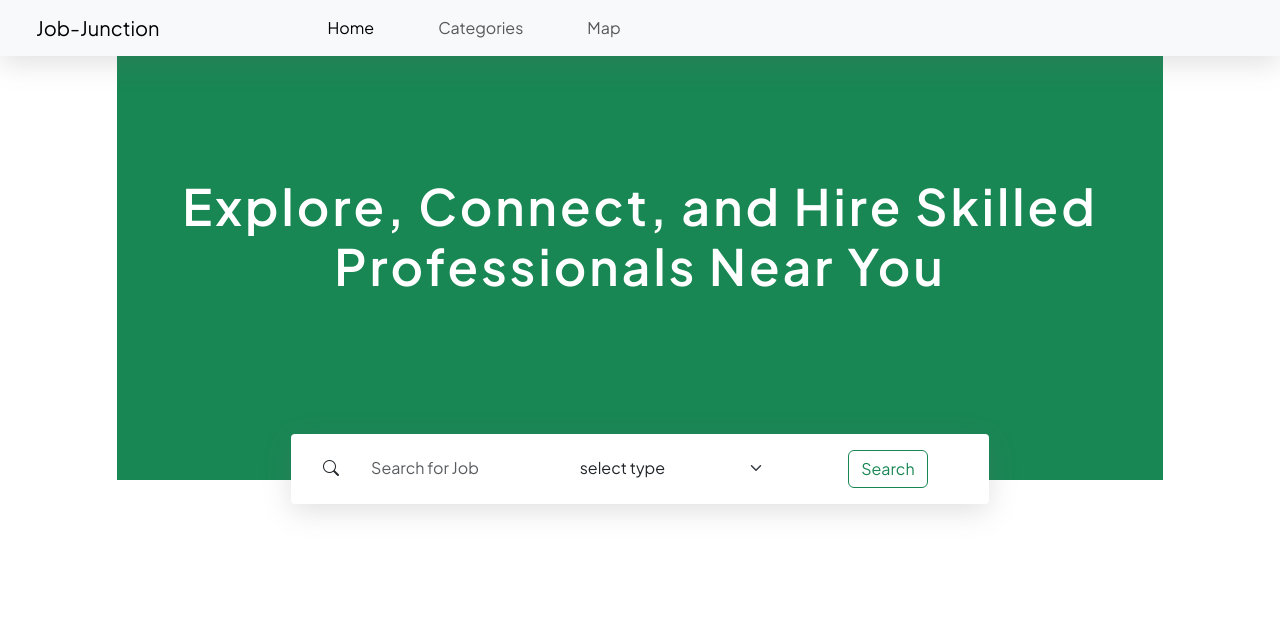
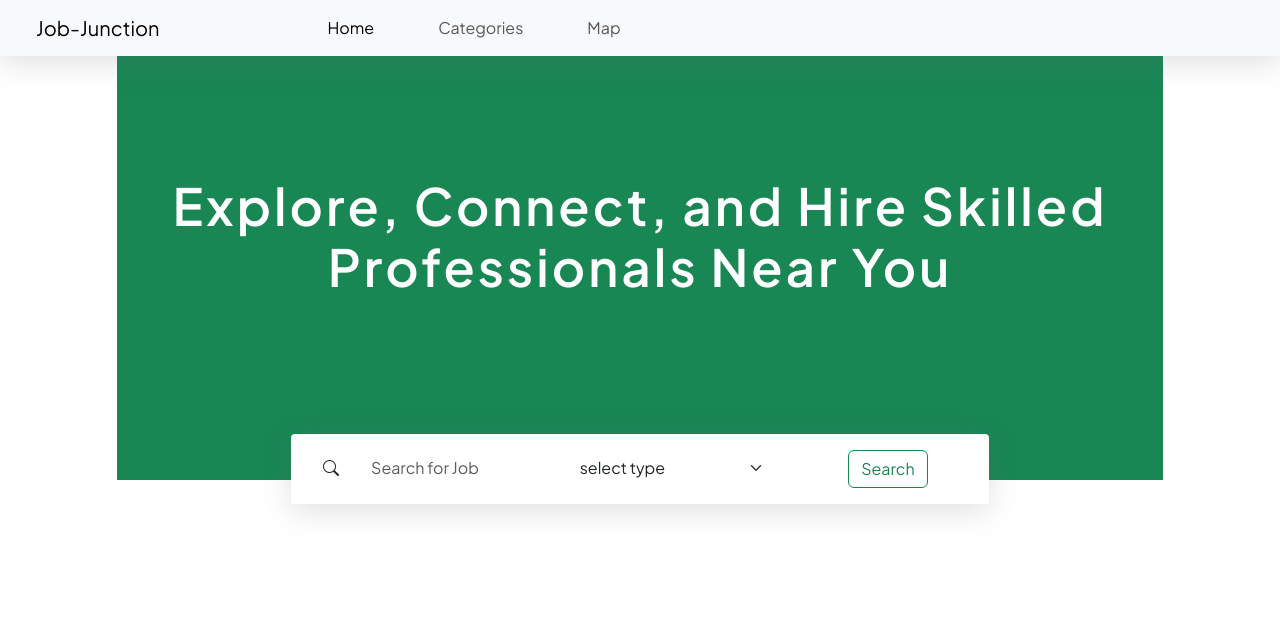
Before and after one commit to DilanKz/Job-Junction, a plain HTML site: page Front_End/index.html in a window 1280 px wide. Shown: the top 618 px of the page. Drawn offline with nearby package versions, Linux system fonts and the light colour scheme; some packages are replaced by stand-ins of ours.

Commit message:
Update main.css

```diff
--- a/Front_End/assets/css/main.css
+++ b/Front_End/assets/css/main.css
@@ -36,7 +36,8 @@ body {
 #main-text{
     font-weight: 600;
     letter-spacing: 3px;
-    font-size: 50px;
+    font-size: 4vw;
+    max-font-size: 40px;
 }
 
 .noOutline{
```
